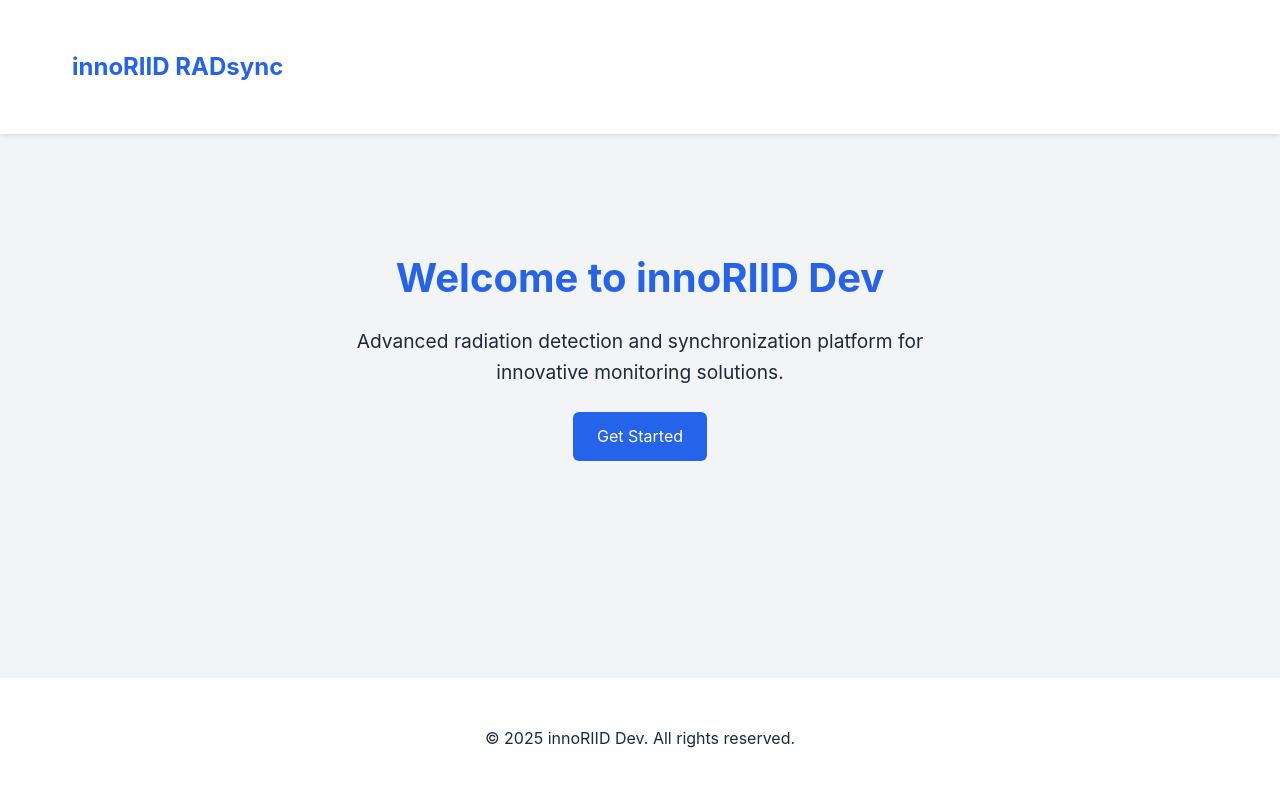
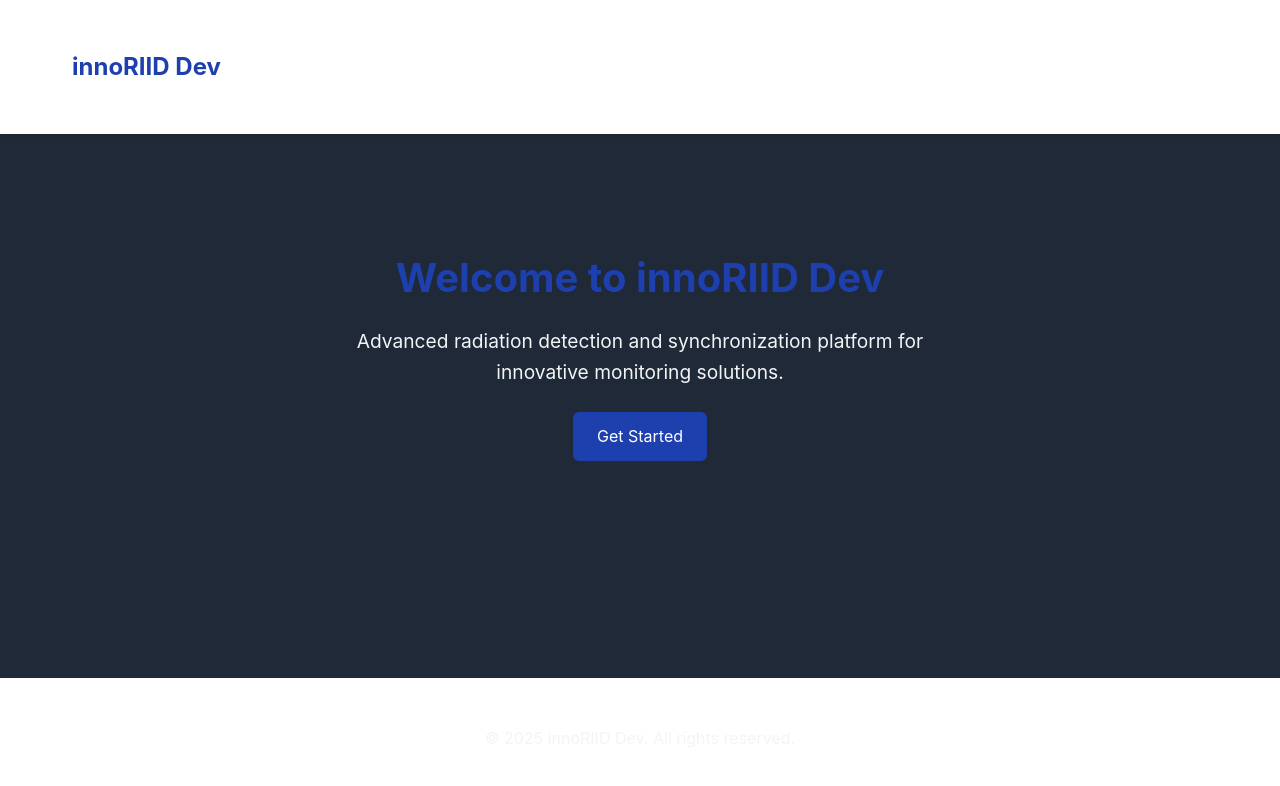
Before and after one commit to koleto/innoriid.dev, a plain HTML site: page index.html in a window 1280 px wide. Drawn offline with Linux system fonts and the light colour scheme.

Commit message:
Revert "Remove darker color"
This reverts commit 9e070ac943a17c1dd626ed9e595b441e7bf3cbba.

```diff
--- a/index.html
+++ b/index.html
@@ -5,11 +5,21 @@
     <meta name="viewport" content="width=device-width, initial-scale=1.0">
     <title>innoRIID Dev</title>
     <style>
+
+        /**
         :root {
             --primary-color: #2563eb;
             --secondary-color: #1e40af;
             --text-color: #1f2937;
             --background-color: #f3f4f6;
+        }
+        **/
+
+        :root {
+            --primary-color: #1e40af; /* Darker shade for primary color */
+            --secondary-color: #2563eb; /* Lighter shade for secondary color */
+            --text-color: #f3f4f6; /* Light color for text */
+            --background-color: #1f2937; /* Dark color for background */
         }
 
         * {
@@ -24,6 +34,13 @@
             color: var(--text-color);
             background-color: var(--background-color);
         }
+
+        /** body {
+            font-family: -apple-system, BlinkMacSystemFont, 'Segoe UI', Roboto, Oxygen, Ubuntu, Cantarell, sans-serif;
+            line-height: 1.6;
+            color: var(--text-color);
+            background-color: var(--background-color);
+        } **/
 
         .container {
             max-width: 1200px;
@@ -93,7 +110,7 @@
 <body>
     <header>
         <div class="container">
-            <div class="logo">innoRIID RADsync</div>
+            <div class="logo">innoRIID Dev</div>
         </div>
     </header>
 
```
